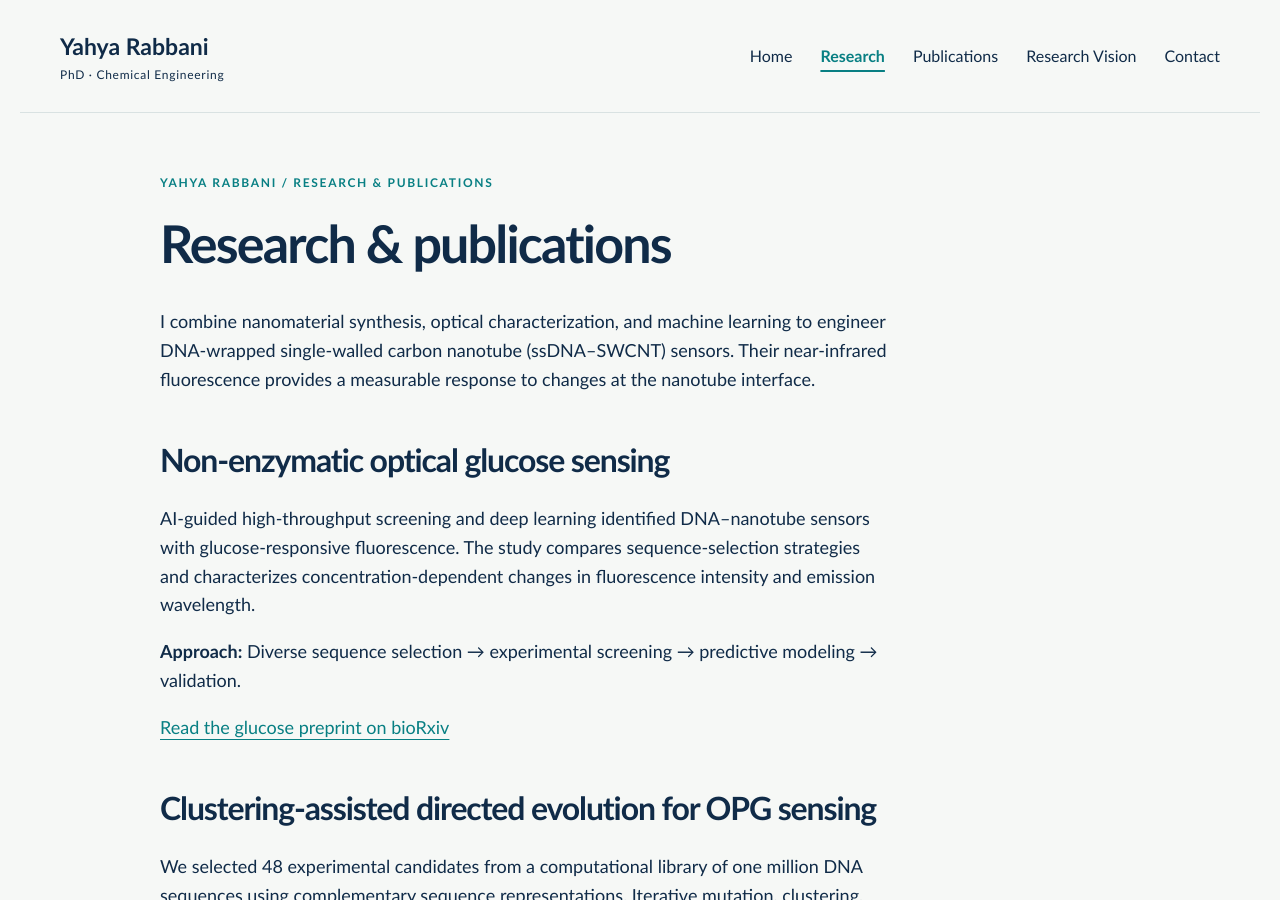
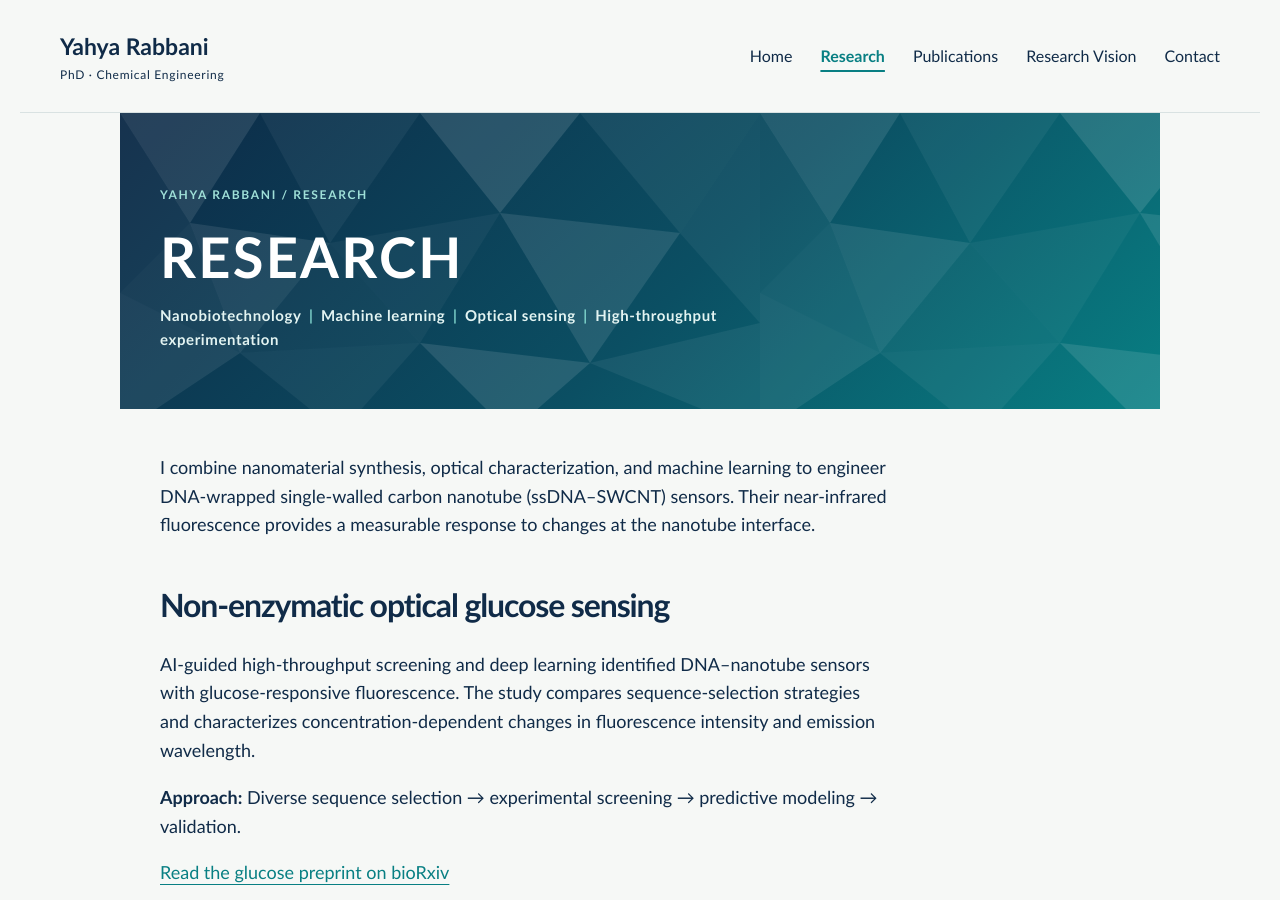
Before and after one commit to YahyaRabbani20/YahyaRabbani, a Jekyll site: the page built from _pages/research.md, in a window 1280 px wide and 900 px high. Built offline with Jekyll 4.4.1, drawn with Linux system fonts in a browser that asks for light colours.

Commit message:
Revise research page title and add banner section
Updated the title and added a page banner with keywords and author information.

```diff
--- a/_pages/research.md
+++ b/_pages/research.md
@@ -1,9 +1,17 @@
 ---
 layout: portfolio
-title: "Research & publications"
+title: "Research"
 permalink: /research/
+hide_title: true
 excerpt: "Experimental nanobiotechnology and machine learning for DNA–nanotube optical sensing."
 ---
+
+<section class="page-banner">
+  <p class="eyebrow">Yahya Rabbani / Research</p>
+  <h1>Research</h1>
+  <p class="keywords">Nanobiotechnology<span>|</span>Machine learning<span>|</span>Optical sensing<span>|</span>High-throughput experimentation</p>
+</section>
+
 I combine nanomaterial synthesis, optical characterization, and machine learning to engineer DNA-wrapped single-walled carbon nanotube (ssDNA–SWCNT) sensors. Their near-infrared fluorescence provides a measurable response to changes at the nanotube interface.
 
 ## Non-enzymatic optical glucose sensing {#glucose}
```
